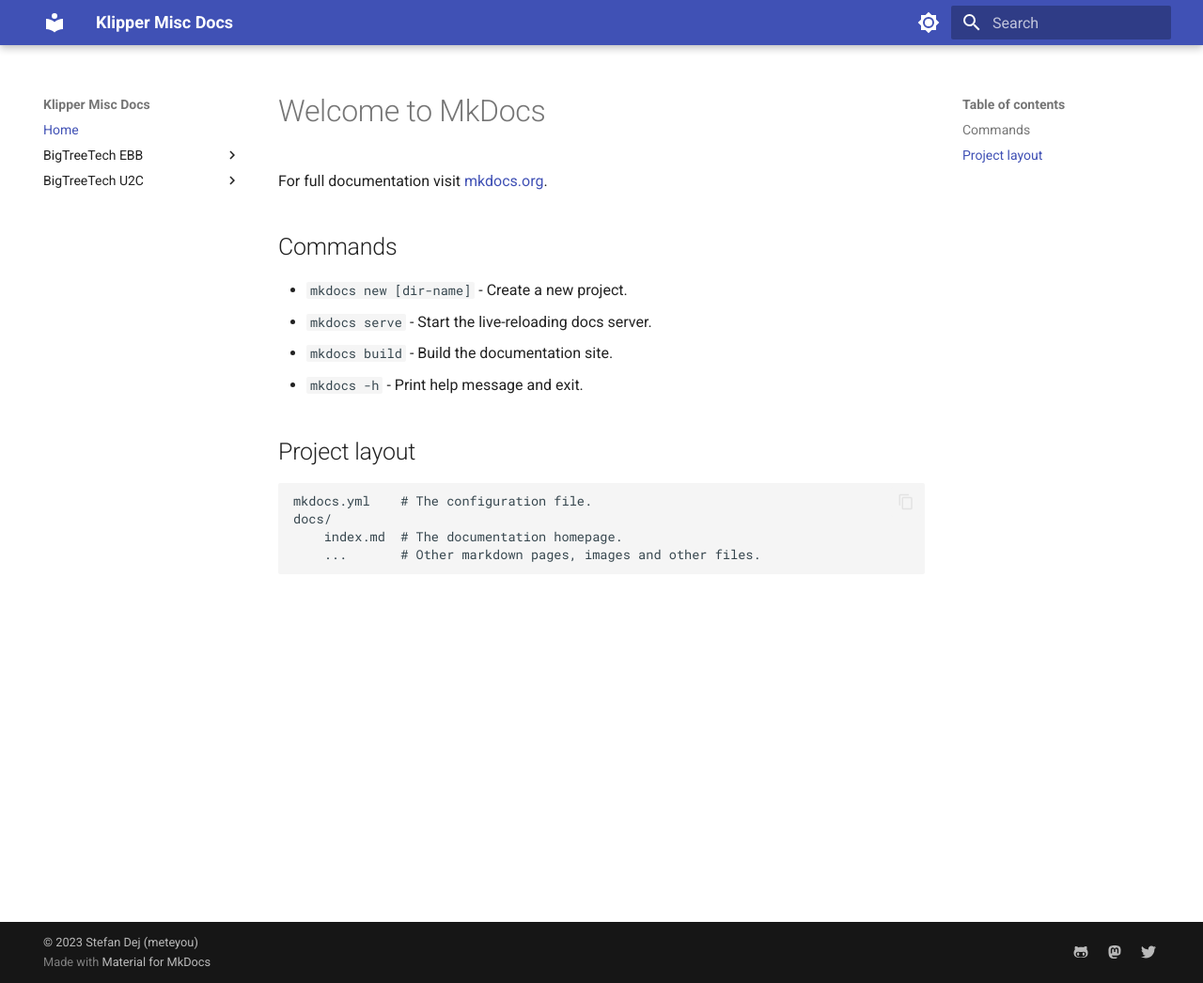
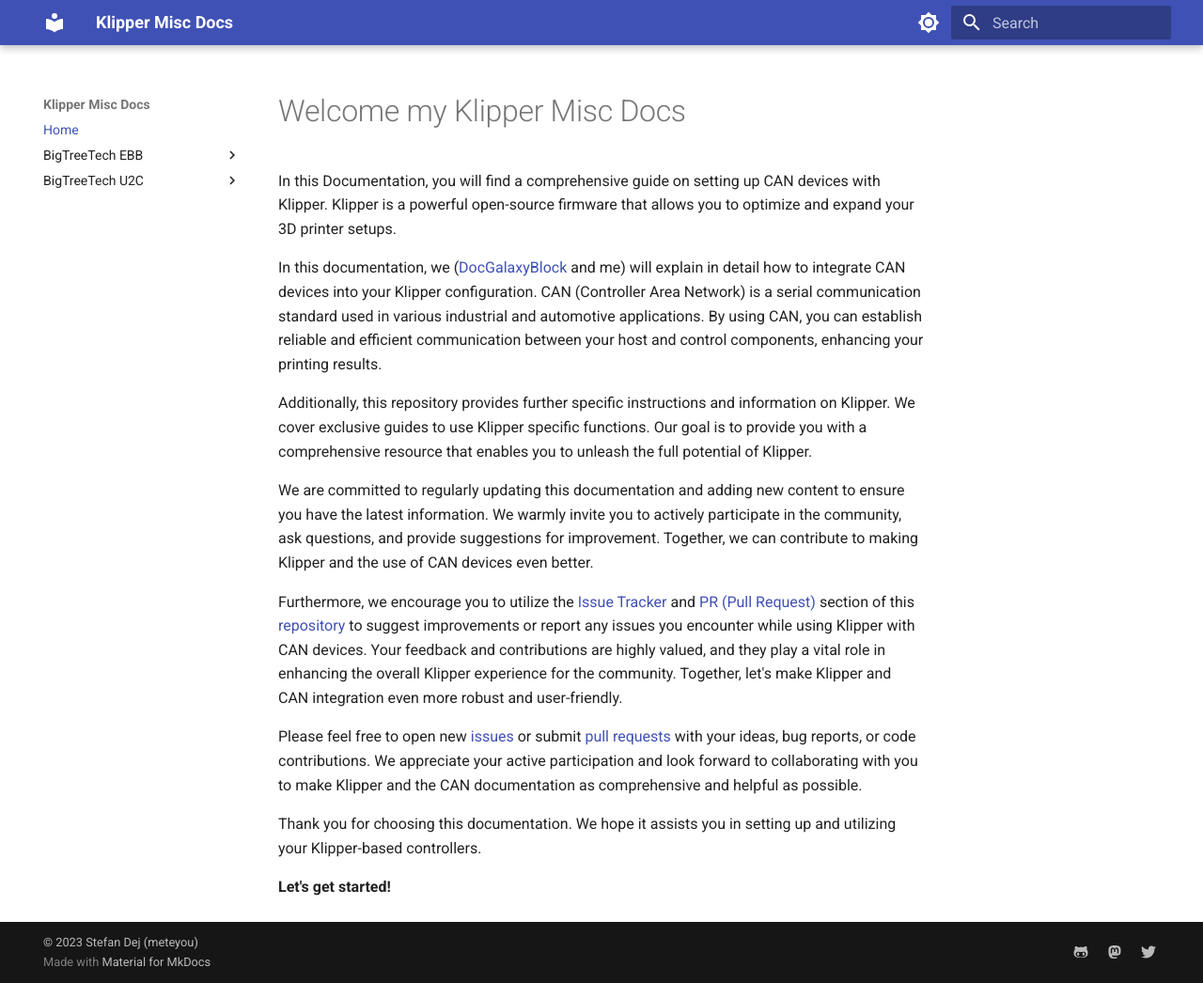
Before and after one commit to meteyou/docs, an MkDocs documentation site: the page built from docs/index.md, in a window 1280 px wide and 1046 px high. Shown: the whole window at 94% size. Built offline with MkDocs 1.6.1 and Material for MkDocs 9.7.7, drawn with Linux system fonts in a browser that asks for light colours.

Commit message:
docs: add home text
Signed-off-by: Stefan Dej <meteyou@gmail.com>

```diff
--- a/docs/index.md
+++ b/docs/index.md
@@ -1,17 +1,33 @@
-# Welcome to MkDocs
+# Welcome my Klipper Misc Docs
 
-For full documentation visit [mkdocs.org](https://www.mkdocs.org).
+In this Documentation, you will find a comprehensive guide on setting up CAN devices with Klipper. Klipper is a powerful
+open-source firmware that allows you to optimize and expand your 3D printer setups.
 
-## Commands
+In this documentation, we ([DocGalaxyBlock](https://github.com/docgalaxyblock){:target=_blank} and me) will explain in
+detail how to integrate CAN devices into your Klipper configuration. CAN (Controller Area Network) is a serial
+communication standard used in various industrial and automotive applications. By using CAN, you can establish reliable
+and efficient communication between your host and control components, enhancing your printing results.
 
-* `mkdocs new [dir-name]` - Create a new project.
-* `mkdocs serve` - Start the live-reloading docs server.
-* `mkdocs build` - Build the documentation site.
-* `mkdocs -h` - Print help message and exit.
+Additionally, this repository provides further specific instructions and information on Klipper. We cover exclusive
+guides to use Klipper specific functions. Our goal is to provide you with a comprehensive resource that enables you to
+unleash the full potential of Klipper.
 
-## Project layout
+We are committed to regularly updating this documentation and adding new content to ensure you have the latest
+information. We warmly invite you to actively participate in the community, ask questions, and provide suggestions for
+improvement. Together, we can contribute to making Klipper and the use of CAN devices even better.
 
-    mkdocs.yml    # The configuration file.
-    docs/
-        index.md  # The documentation homepage.
-        ...       # Other markdown pages, images and other files.
+Furthermore, we encourage you to utilize the [Issue Tracker](https://github.com/meteyou/docs/issues) and
+[PR (Pull Request)](https://github.com/meteyou/docs/pulls) section of this [repository](https://github.com/meteyou/docs)
+to suggest improvements or report any issues you encounter while using Klipper with CAN devices. Your feedback and
+contributions are highly valued, and they play a vital role in enhancing the overall Klipper experience for the
+community. Together, let's make Klipper and CAN integration even more robust and user-friendly.
+
+Please feel free to open new [issues](https://github.com/meteyou/docs/issues) or submit
+[pull requests](https://github.com/meteyou/docs/pulls) with your ideas, bug reports, or code contributions. We
+appreciate your active participation and look forward to collaborating with you to make Klipper and the CAN
+documentation as comprehensive and helpful as possible.
+
+Thank you for choosing this documentation. We hope it assists you in setting up and utilizing your Klipper-based
+controllers.
+
+**Let's get started!**
```
